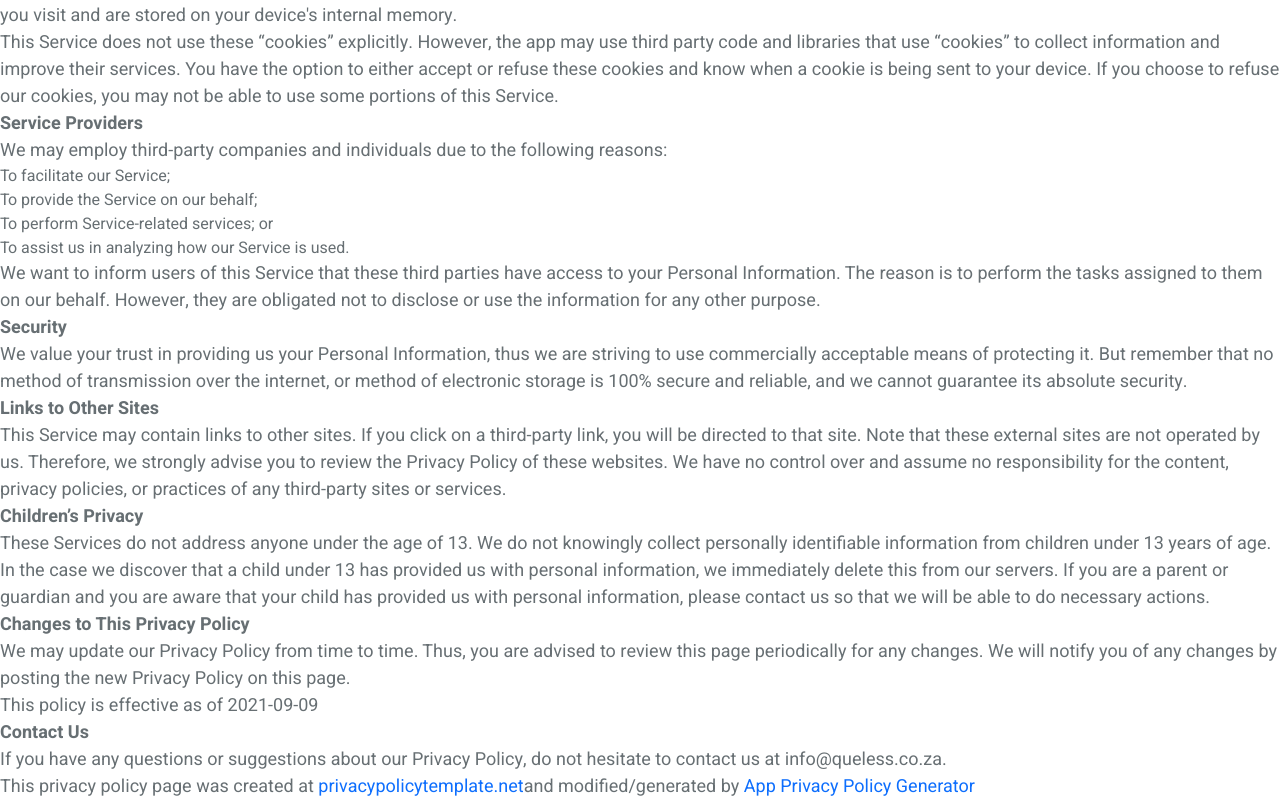
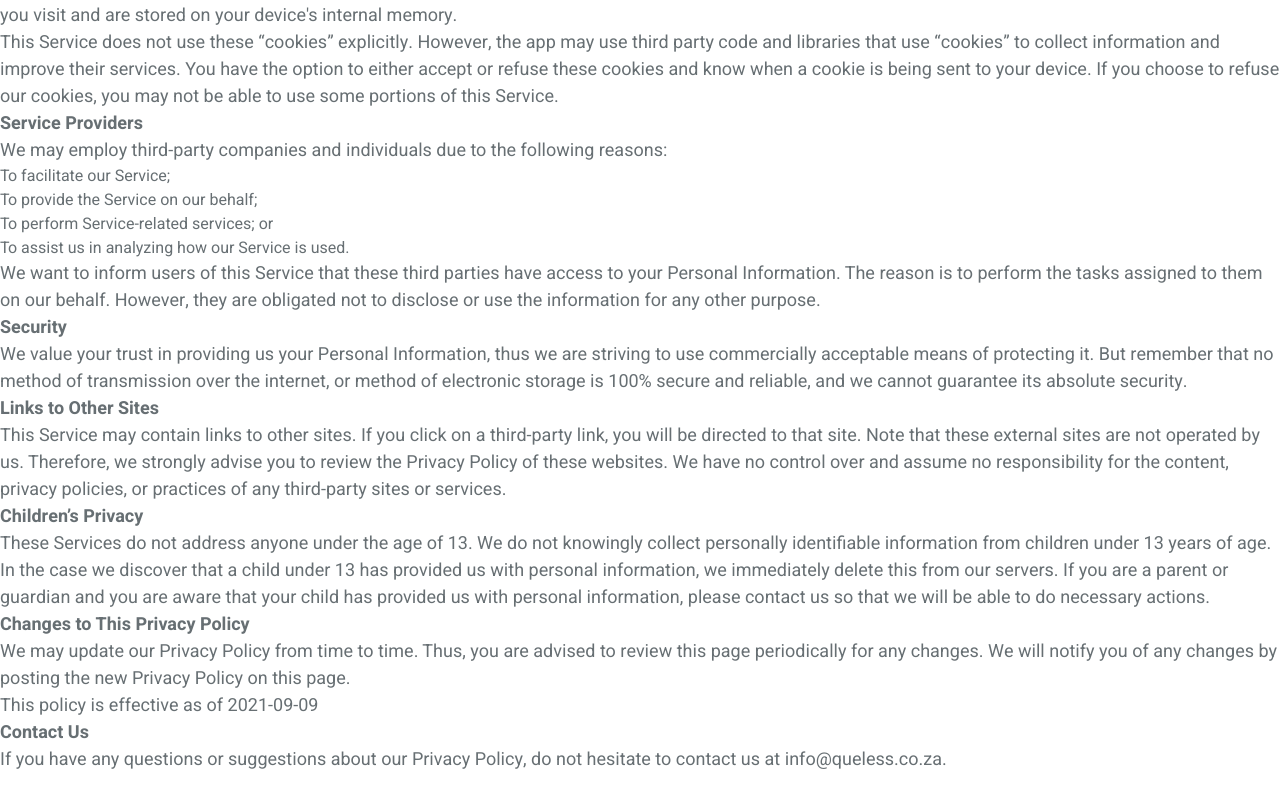
Before and after one commit to SalmonPhapang/queless-landing-web, a Vue app: page /privacy in a window 1280 px wide. Shown: the part 553-1353 px from the top of the page. After the commit the page ends 1326 px from the top, so only its background shows below. Built offline with nearby package versions, Linux system fonts and the light colour scheme.

Commit message:
initial commit for privacy page

```diff
--- a/src/views/privacy.vue
+++ b/src/views/privacy.vue
@@ -96,8 +96,7 @@
   </p> <p>This policy is effective as of 2021-09-09</p> <p><strong>Contact Us</strong></p> <p>
     If you have any questions or suggestions about our
     Privacy Policy, do not hesitate to contact us at info@queless.co.za.
-  </p> <p>This privacy policy page was created at <a href="https://privacypolicytemplate.net" target="_blank" rel="noopener noreferrer">privacypolicytemplate.net </a>and modified/generated by <a href="https://app-privacy-policy-generator.nisrulz.com/" target="_blank" rel="noopener noreferrer">App Privacy Policy Generator</a></p>
-
+  </p>
 </template>
 
 <script>
```
